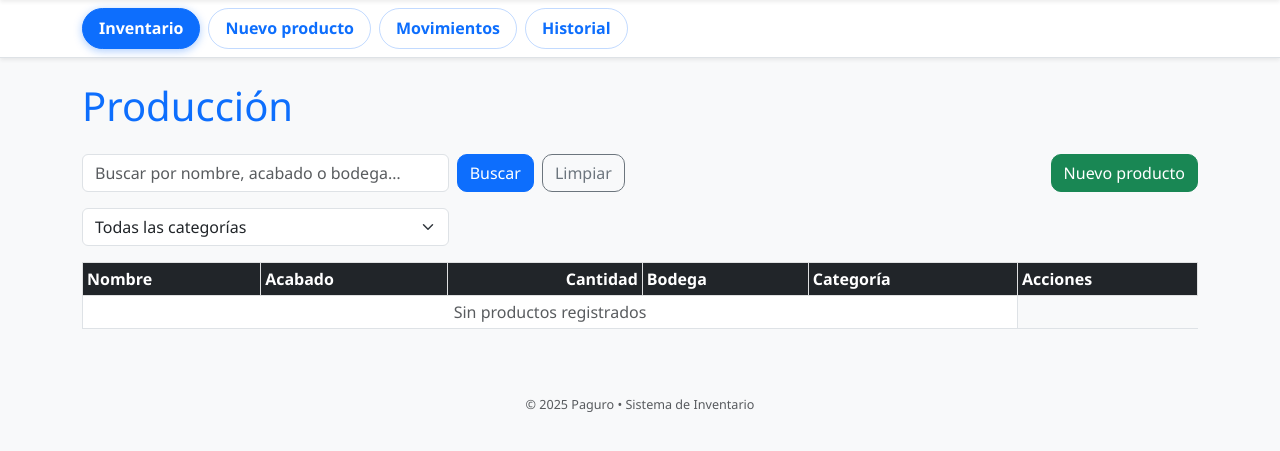
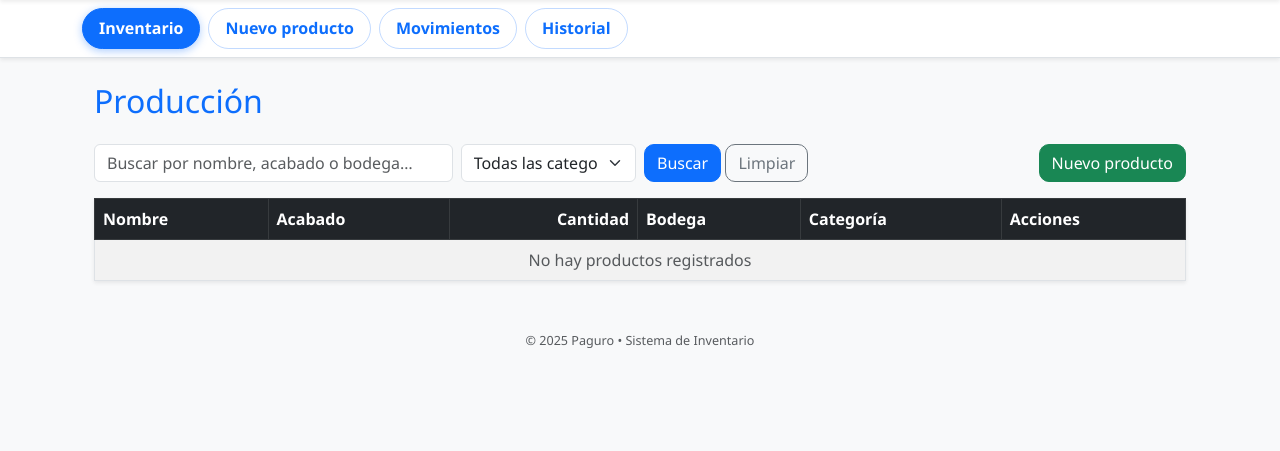
Before and after one commit to ProyectoPaguro/Paguro, a Flask app: page /produccion in a window 1280 px wide. Shown: the part 56-507 px from the top of the page. Run offline with Flask 3, Linux system fonts and the light colour scheme; a user stored in the database is signed in; data that the repository does not hold is empty.

Commit message:
Agregadas categorías al módulo de Producción (crear y editar producto)

```diff
--- a/app.py
+++ b/app.py
@@ -754,19 +754,35 @@
 @login_required
 @require_roles('admin')
 def producto_editar(producto_id):
-    p = Producto.query.get_or_404(producto_id)
+    producto = Producto.query.get_or_404(producto_id)
+    categorias = CategoriaProducto.query.order_by(CategoriaProducto.nombre.asc()).all()
+
     if request.method == 'POST':
-        p.nombre  = request.form.get('nombre',  p.nombre).strip()
-        p.acabado = request.form.get('acabado', p.acabado).strip()
-        p.bodega  = request.form.get('bodega',  p.bodega).strip()
-        if request.form.get('cantidad_actual') not in (None, ''):
-            p.cantidad_actual = float(request.form.get('cantidad_actual'))
+        producto.nombre = request.form.get('nombre').strip()
+        producto.acabado = request.form.get('acabado').strip()
+        producto.cantidad_actual = float(request.form.get('cantidad_actual') or 0)
+        producto.bodega = request.form.get('bodega').strip()
+
+        categoria_nombre = request.form.get('categoria_nombre')
+        categoria_id = request.form.get('categoria_id')
+
+        # Si el usuario escribió una nueva categoría
+        if categoria_nombre:
+            nueva_cat = CategoriaProducto(nombre=categoria_nombre.strip())
+            db.session.add(nueva_cat)
+            db.session.commit()
+            producto.categoria_id = nueva_cat.id
+        elif categoria_id:
+            producto.categoria_id = int(categoria_id)
+        else:
+            producto.categoria_id = None
 
         db.session.commit()
         flash('Producto actualizado ✅', 'success')
-        return go_produccion()
+        return redirect(url_for('produccion'))
 
-    return render_template('editar_producto.html', producto=p)
+    return render_template('editar_producto.html', producto=producto, categorias=categorias)
+
 
 
 @app.route('/productos/<int:producto_id>/eliminar', methods=['POST'])
--- a/templates/produccion.html
+++ b/templates/produccion.html
@@ -2,10 +2,12 @@
 {% block titulo %}Producción{% endblock %}
 
 {% block contenido %}
-<h1 class="mb-4 text-primary">Producción</h1>
+<div class="container mt-4">
+  <h2 class="mb-4 text-primary">Producción</h2>
 
+  <!-- Buscador -->
   <form class="row g-2 align-items-center mb-3" method="get" action="{{ url_for('produccion') }}">
-  <div class="col-sm-8 col-md-6 col-lg-4">
+    <div class="col-sm-6 col-md-4">
       <input
         type="search"
         name="q"
@@ -15,11 +17,19 @@
       >
     </div>
 
-  <div class="col-auto">
-    <button class="btn btn-primary">Buscar</button>
+    <div class="col-sm-3 col-md-2">
+      <select name="categoria" class="form-select" onchange="this.form.submit()">
+        <option value="">Todas las categorías</option>
+        {% for c in categorias %}
+          <option value="{{ c.id }}" {% if request.args.get('categoria')|int == c.id %}selected{% endif %}>
+            {{ c.nombre }}
+          </option>
+        {% endfor %}
+      </select>
     </div>
 
     <div class="col-auto">
+      <button class="btn btn-primary">Buscar</button>
       <a class="btn btn-outline-secondary" href="{{ url_for('produccion') }}">Limpiar</a>
     </div>
 
@@ -29,35 +39,21 @@
     </div>
     {% endif %}
   </form>
-<form method="get" class="mb-3">
-  <div class="row g-2 align-items-center">
-    <div class="col-sm-4">
-      <select name="categoria" class="form-select" onchange="this.form.submit()">
-        <option value="">Todas las categorías</option>
-        {% for c in categorias %}
-          <option value="{{ c.id }}" {% if request.args.get('categoria')|int == c.id %}selected{% endif %}>
-            {{ c.nombre }}
-          </option>
-        {% endfor %}
-      </select>
-    </div>
-  </div>
-</form>
 
-<div class="table-responsive">
-  <table class="table table-sm table-bordered align-middle">
-    <thead class="table-light">
+  <!-- Tabla -->
+  <table class="table table-bordered table-striped shadow-sm align-middle">
+    <thead class="table-dark">
       <tr>
         <th>Nombre</th>
         <th>Acabado</th>
         <th class="text-end">Cantidad</th>
         <th>Bodega</th>
-    <th>Categoría</th>  <!-- 👈 Nueva columna -->
-    <th style="width:180px;">Acciones</th>
+        <th>Categoría</th>
+        {% if current_user.rol == 'admin' %}
+          <th>Acciones</th>
+        {% endif %}
       </tr>
     </thead>
-
-
     <tbody>
       {% for p in productos %}
       <tr>
@@ -65,22 +61,19 @@
         <td>{{ p.acabado }}</td>
         <td class="text-end">{{ p.cantidad_actual }}</td>
         <td>{{ p.bodega }}</td>
-        <td class="text-nowrap">
-          {% if current_user.is_authenticated and current_user.rol == 'admin' %}
-            <a class="btn btn-sm btn-outline-secondary"
-               href="{{ url_for('producto_editar', producto_id=p.id) }}">Editar</a>
-            <form class="d-inline" method="POST"
-                  action="{{ url_for('producto_eliminar', producto_id=p.id) }}"
-                  onsubmit="return confirm('¿Eliminar este producto?');">
+        <td>{{ p.categoria.nombre if p.categoria else '-' }}</td>
+        {% if current_user.rol == 'admin' %}
+        <td class="d-flex gap-1">
+          <a href="{{ url_for('producto_editar', producto_id=p.id) }}" class="btn btn-sm btn-outline-primary">Editar</a>
+          <form action="{{ url_for('producto_eliminar', producto_id=p.id) }}" method="POST"
+                onsubmit="return confirm('¿Eliminar {{ p.nombre }}?');">
             <button class="btn btn-sm btn-outline-danger">Eliminar</button>
           </form>
-          {% else %}
-            <span class="text-muted">—</span>
+        </td>
         {% endif %}
-        </td>
       </tr>
       {% else %}
-      <tr><td colspan="5" class="text-center text-muted">Sin productos registrados</td></tr>
+      <tr><td colspan="6" class="text-center text-muted">No hay productos registrados</td></tr>
       {% endfor %}
     </tbody>
   </table>
```
Also changed, not shown: templates/editar_producto.html (+17 -0 lines). Lines whose indentation alone changed are shown as unchanged.
